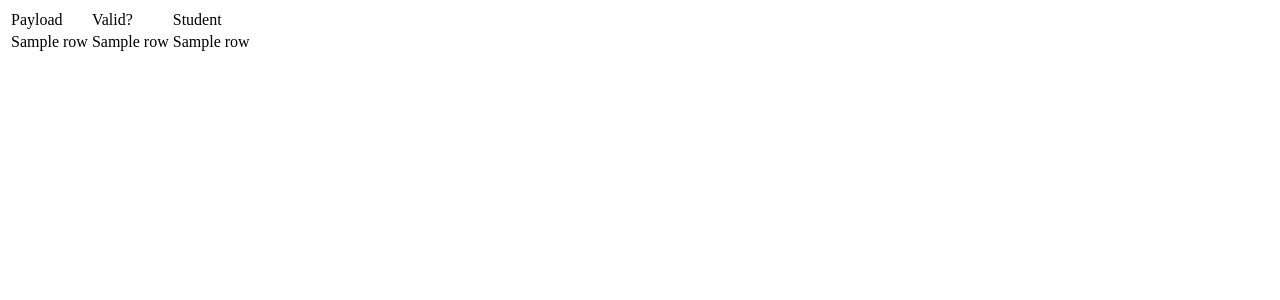
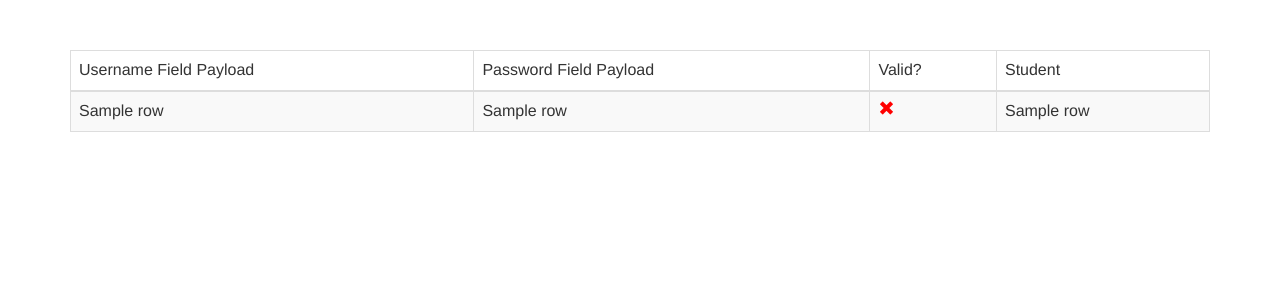
Before and after one commit to Atticuss/Flask-CTF, a Flask app: template templates/leaderboard.html in a window 1280 px wide. Shown: the top 300 px of the page. Run offline with Flask 2, Linux system fonts and the light colour scheme; the template is opened without the code that fills it: most values are stand-ins (such as "Sample title", 1, 10 or a date in 2020); parts of the project's set-up code (start-up, migrations or seed data) failed here and were passed over; some libraries are stand-ins or nearby versions.

Commit message:
basic bootstrap UI for leaderboard page

```diff
--- a/templates/leaderboard.html
+++ b/templates/leaderboard.html
@@ -1,8 +1,30 @@
-<html><body>
-    <table id="leaderboard-table">
+<html>
+    <head>
+        <meta charset="utf-8">
+        <meta http-equiv="X-UA-Compatible" content="IE=edge">
+        <meta name="viewport" content="width=device-width, initial-scale=1">
+
+        <title>Leaderboard</title>
+
+        <!-- Bootstrap core CSS -->
+        <link href="../lib/bootstrap/css/bootstrap.min.css" rel="stylesheet">
+        <link href="../lib/bootstrap/css/bootstrap-theme.min.css" rel="stylesheet">
+
+        <!-- Custom styles for this template -->
+        <link href="../lib/bootstrap/css/starter-template.css" rel="stylesheet">
+
+        <!-- JQuery refs -->
+        <script src="../lib/jquery/jquery.min.js"></script>
+    </head>
+
+    <body>
+        <div class="container">
+            <div class="table-responsive">
+                <table id="leaderboard-table" class="table table-bordered table-striped table-hover">
                     <thead>
                         <tr>
-                <td>Payload</td>
+                            <td>Username Field Payload</td>
+                            <td>Password Field Payload</td>
                             <td>Valid?</td>
                             <td>Student</td>
                         </tr>
@@ -12,8 +34,19 @@
                         <tr>
                             <td>{{ row[1] }}</td>
                             <td>{{ row[2] }}</td>
+                            <td>
+                            {% if row[4] == 1 %}
+                                <a class="glyphicon glyphicon-ok" style="color:green"></a>
+                            {% else %}
+                                <a class="glyphicon glyphicon-remove" style="color:red"></a>
+                            {% endif %}
+                            </td>
                             <td>{{ row[3] }}</td>
                         </tr>
                     {% endfor %}
                     </tbody>
                 </table>
+            </div>
+        </div>
+    </body>
+</html>
```
Lines whose indentation alone changed are shown as unchanged.
